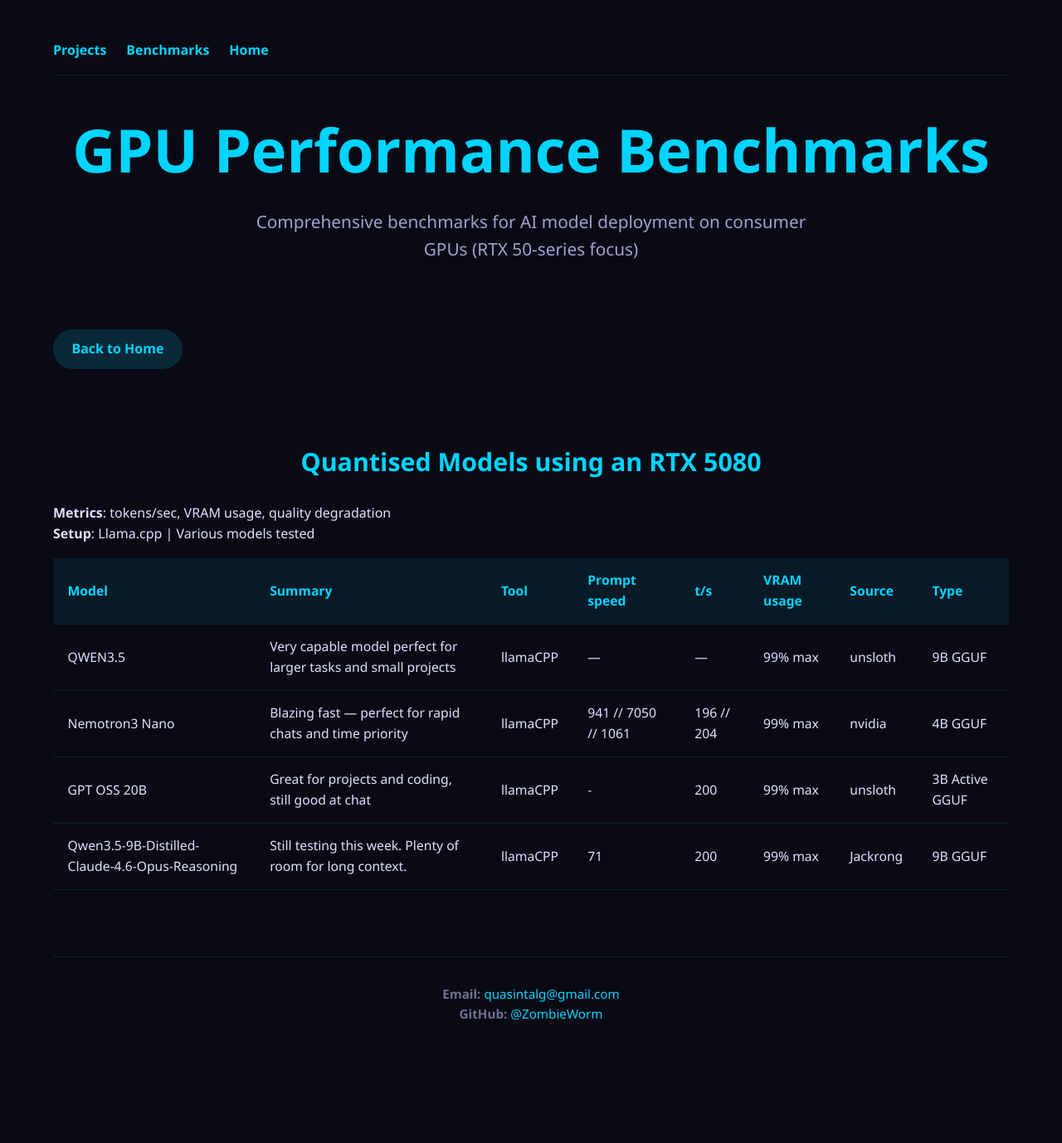
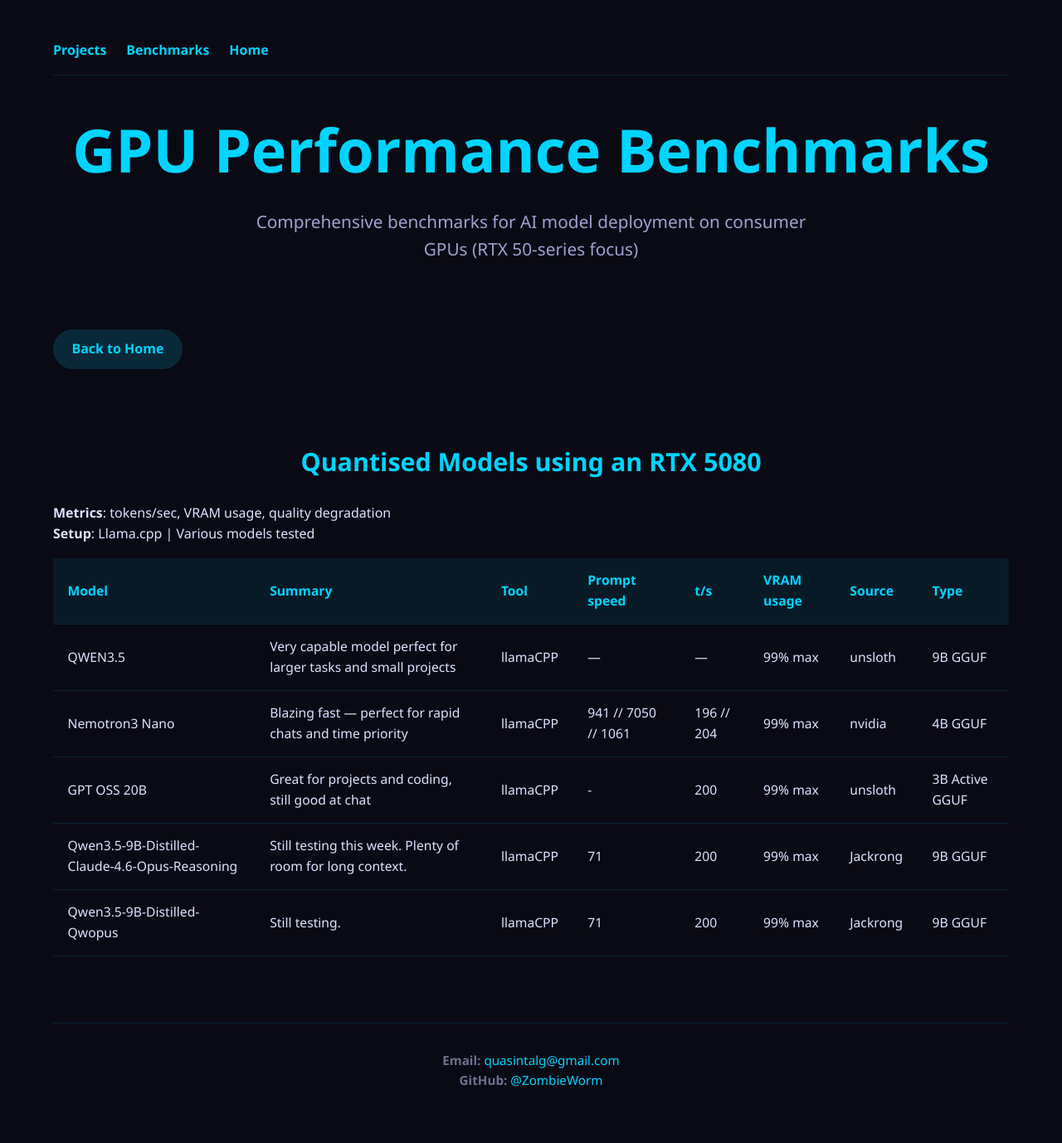
Before and after one commit to ZombieWorm/ZombieWorm.github.io, a Jekyll site: the page benchmarks.html, which Jekyll copies as it is, in a window 1280 px wide. Shown: the whole page at 83% size. Built offline with Jekyll 4.4.1, drawn with Linux system fonts in a browser that asks for light colours; before the commit the page ends 1298 px from its top, so only the background shows below that.

Commit message:
update models

```diff
--- a/benchmarks.html
+++ b/benchmarks.html
@@ -239,6 +239,16 @@
           <td>Jackrong</td>
           <td>9B GGUF</td>
         </tr>
+                <tr>
+          <td>Qwen3.5-9B-Distilled-Qwopus</td>
+          <td>Still testing.</td>
+          <td>llamaCPP</td>
+          <td>71</td>
+          <td>200</td>
+          <td>99% max</td>
+          <td>Jackrong</td>
+          <td>9B GGUF</td>
+        </tr>
       </tbody>
     </table>
     </div>
```
